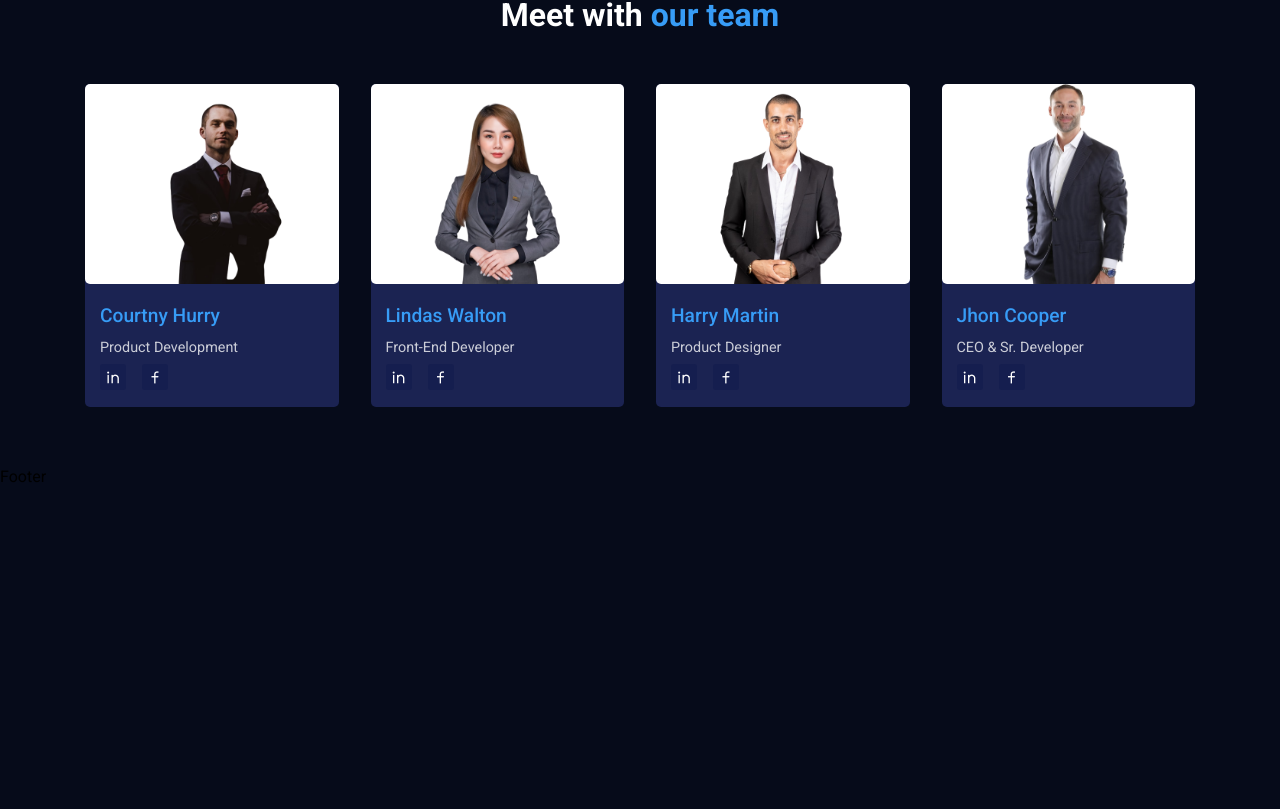
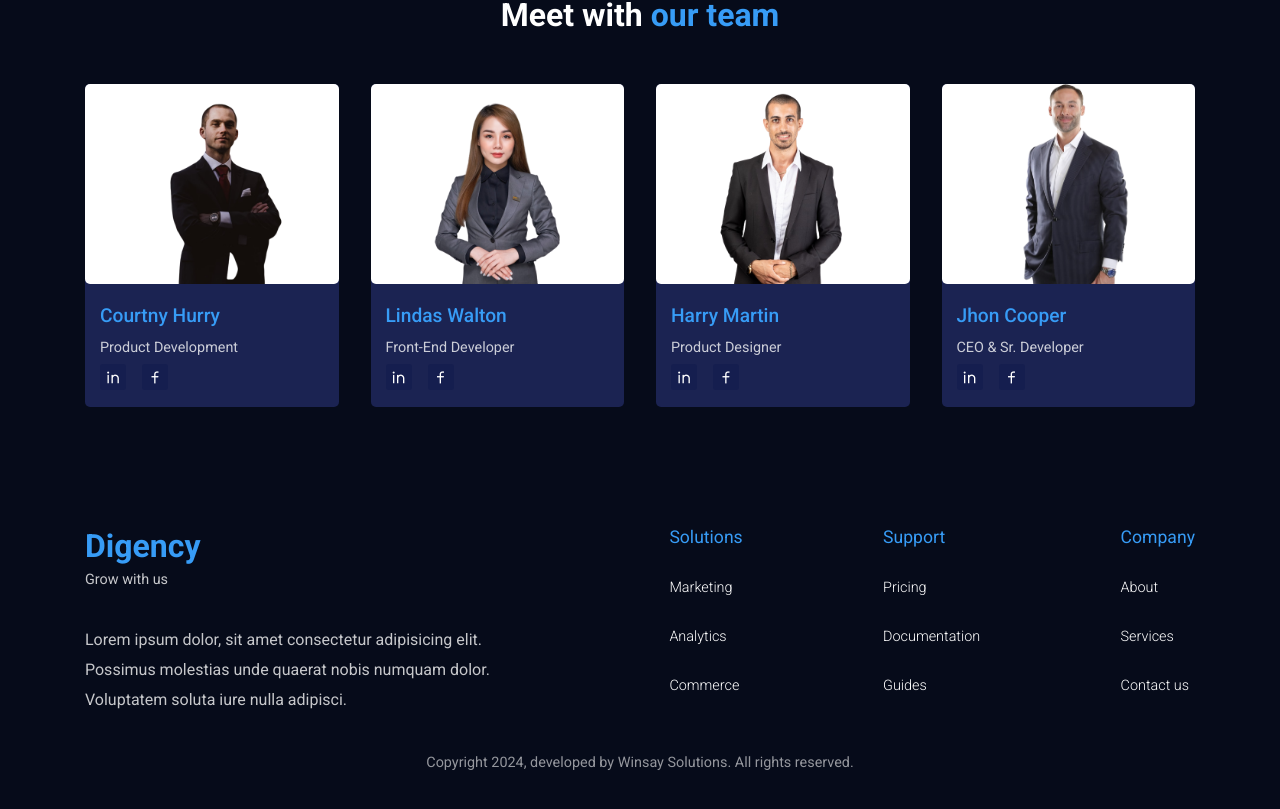
Before and after one commit to UmeenHashel/winsay-website, a React (Create React App) app: page / in a window 1280 px wide. Shown: the part 2285-3094 px from the top of the page. Before the commit the page ends 2771 px from the top, so only its background shows below. Built offline with nearby package versions, Linux system fonts and the light colour scheme.

Commit message:
Updated the footer

```diff
--- a/src/components/Footer/Footer.jsx
+++ b/src/components/Footer/Footer.jsx
@@ -1,9 +1,100 @@
 import React from 'react'
 import "../../styles/footer.css";
 
+const quickLinks01 =[
+    {
+        path: '#',
+        display: 'Marketing'
+    },
+    {
+        path: '#',
+        display: 'Analytics'
+    },
+    {
+        path: '#',
+        display: 'Commerce'
+    },
+]
+
+const quickLinks02 =[
+    {
+        path: '#',
+        display: 'Pricing'
+    },
+    {
+        path: '#',
+        display: 'Documentation'
+    },
+    {
+        path: '#',
+        display: 'Guides'
+    },
+]
+
+const quickLinks03 =[
+    {
+        path: '#about',
+        display: 'About'
+    },
+    {
+        path: '#services',
+        display: 'Services'
+    },
+    {
+        path: '#',
+        display: 'Contact us'
+    },
+]
+
 const Footer = () => {
+    const year = new Date().getFullYear();
   return (
-    <div>Footer</div>
+    <footer className="footer">
+        <div className="container">
+            <div className="footer_wrapper">
+                <div className="footer_logo">
+                    <h2>Digency</h2>
+                    <p className="description">Grow with us</p>
+
+                    <p className="small_text description">Lorem ipsum dolor, sit amet consectetur adipisicing elit. Possimus molestias unde quaerat nobis numquam dolor. Voluptatem soluta iure nulla adipisci.</p>
+                </div>
+
+                <div className="footer_quick-links">
+                    <h3 className="quick_links-title">Solutions</h3>
+                    <ul className="quick_links">
+                        {
+                            quickLinks01.map((item,index)=>(
+                                <li className="quick_link-item" key={index}><a href={item.path}>{item.display}</a></li>
+                            ))
+                        }
+                    </ul>
+                </div>
+
+                <div className="footer_quick-links">
+                    <h3 className="quick_links-title">Support</h3>
+                    <ul className="quick_links">
+                        {
+                            quickLinks02.map((item,index)=>(
+                                <li className="quick_link-item" key={index}><a href={item.path}>{item.display}</a></li>
+                            ))
+                        }
+                    </ul>
+                </div>
+
+                <div className="footer_quick-links">
+                    <h3 className="quick_links-title">Company</h3>
+                    <ul className="quick_links">
+                        {
+                            quickLinks03.map((item,index)=>(
+                                <li className="quick_link-item" key={index}><a href={item.path}>{item.display}</a></li>
+                            ))
+                        }
+                    </ul>
+                </div>
+            </div>
+            <p className="copyright">Copyright {year}, developed by Winsay Solutions. All rights reserved.{" "}</p>
+        </div>
+    </footer>
   )
 }
 
--- a/src/components/UI/Team.jsx
+++ b/src/components/UI/Team.jsx
@@ -43,7 +43,7 @@ const Team = () => {
             <div className="team_wrapper">
                 {
                     teamMembers.map((item,index) =>(
-                        <div className="team_item">
+                        <div className="team_item" key={index}>
                             <div className="team_img">
                                 <img src={item.imgUrl} alt="teamMember" />
                             </div>
--- a/src/styles/footer.css
+++ b/src/styles/footer.css
@@ -0,0 +1,55 @@
+.footer{
+    padding: 60px 0px;
+}
+
+.footer_wrapper{
+    display: flex;
+    justify-content: space-between;
+    column-gap: 2.5rem;
+}
+
+.footer_logo{
+    width: 40%;
+}
+
+.footer_logo h2{
+    color: var(--primary-color);
+}
+
+.small_text{
+    font-size: 1rem;
+    margin-top: 30px;
+}
+
+.quick_links-title{
+    font-size: 1.1rem;
+    color: var(--primary-color);
+    font-weight: 400;
+    margin-bottom: 30px;
+}
+
+.quick_links{
+    list-style: none;
+}
+
+.quick_link-item{
+    margin-bottom: 30px;
+}
+
+.quick_link-item a{
+    font-size: .9rem;
+    font-weight: 300;
+    cursor: pointer;
+}
+
+.quick_link-item a:hover{
+    color: var(--primary-color);
+}
+
+.copyright{
+    color: rgb(255, 255, 255, 0.573);
+    margin-top: 30px;
+    text-align: center;
+    font-size: .9rem;
+    font-weight: 400;
+}
```
